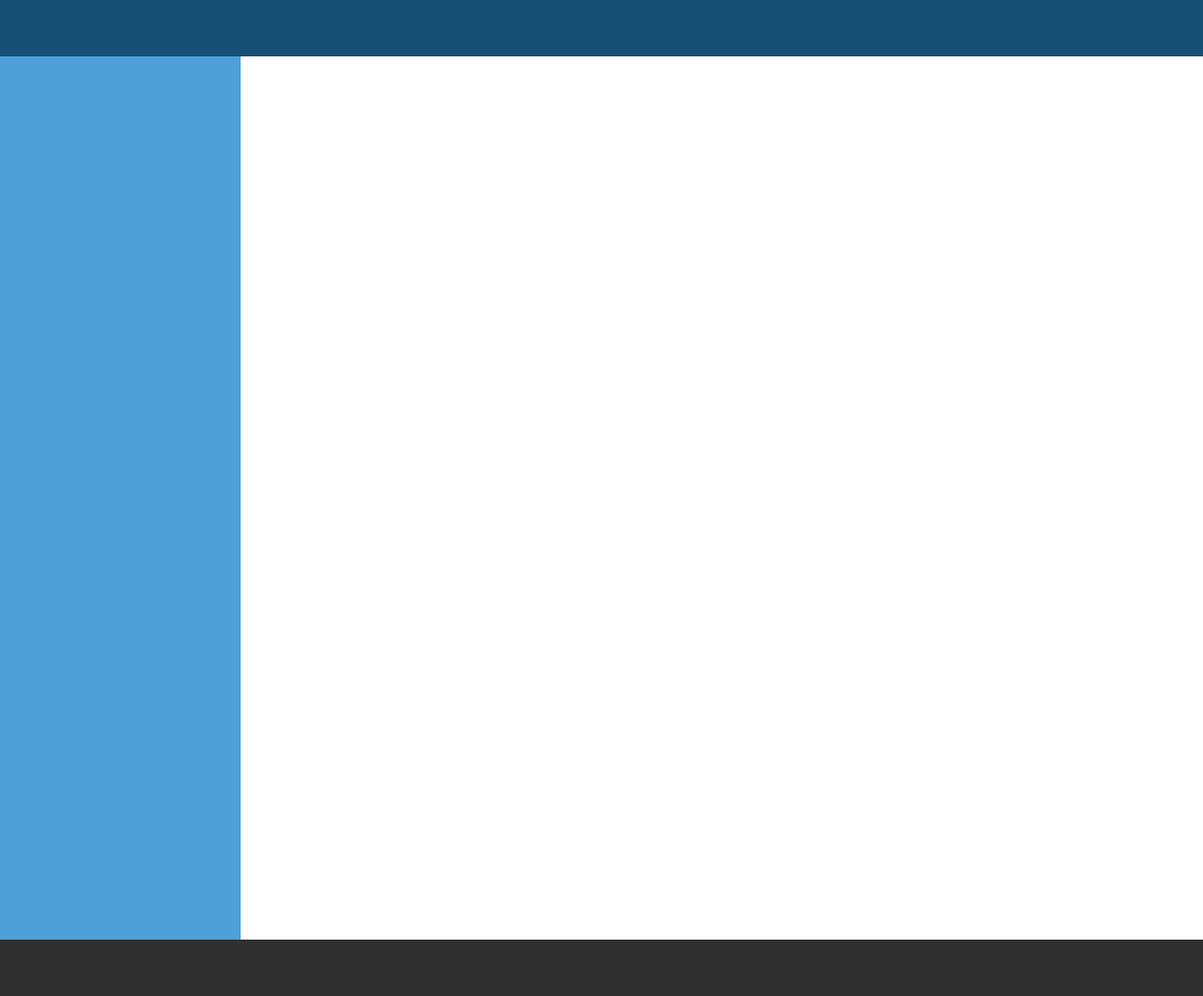
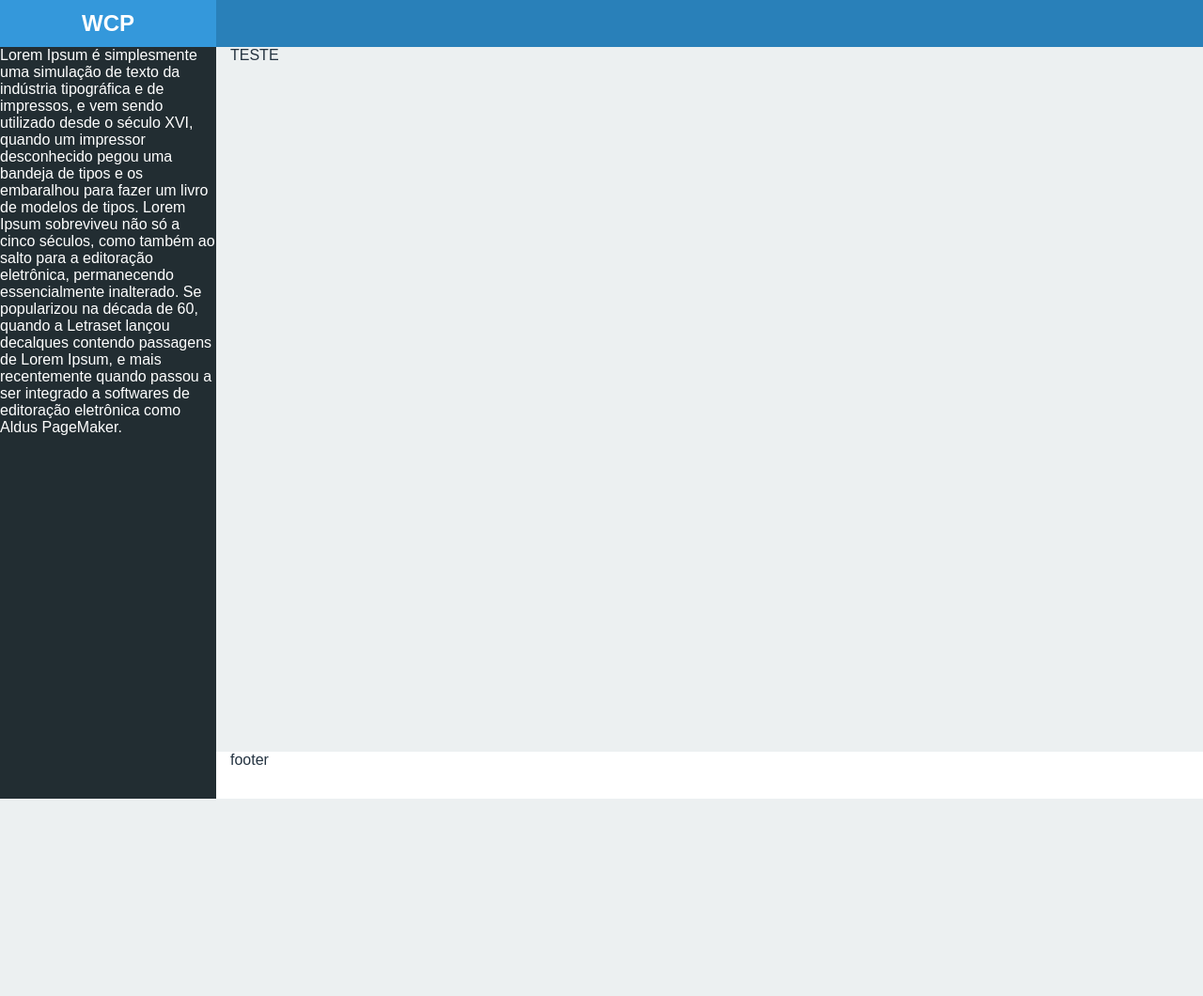
Before and after one commit to esdrasfranca/wcp, a PHP site: page /index.php in a window 1280 px wide. Shown: the whole page at 94% size. After the commit the page ends 850 px from the top, so only its background shows below. Run offline with PHP 8.4, Linux system fonts and the light colour scheme; tables that the repository leaves empty or names only in its code hold one stand-in row (values such as "Sample post").

Commit message:
Criação do layout

```diff
--- a/assets/css/template.css
+++ b/assets/css/template.css
@@ -1,9 +1,10 @@
+*{padding: 0; margin: 0;}
 body{
     margin: 0;
     font-family: Arial, sans-serif;
     font-size: 1em;
     padding: 0;
-    color: #000;
+    color: #243341;
     position: relative;
 }
 a{
@@ -12,27 +13,72 @@ a{
 }
 
 /*ESTRUTURA*/
-#header-container{
+.container{
     width: 100%;
-    height: 60px;
-    background-color: #184f75;
+    position: relative;
+    overflow: hidden;
 }
 
-#body-container{
-    width: 100%;
+/*HEADER*/
+.main-header{
+    position: relative;
+    max-width: 100%;
+    height: 50px;
+    background-color: #2980b9;
 }
 
-#footer{
-    width: 100%;
-    height: 60px;
-    background-color: #303030;
-    position: absolute;
-    left: 0;
-    bottom: 0;
+.logo{
+    width: 230px;
+    height: 50px;
+    box-sizing: border-box;
+    padding: 0 15px;
+    line-height: 50px;
+    text-align: center;
+    color: #fff;
+    background: #3498db;
+    float: left;
 }
 
-#menu-left{
-    width: 20%;
-    min-height: 1000px;
-    background-color: #4f9fd8;
+.menu-bar{
+    /*background: red;*/
+    box-sizing: border-box;
+    width: 100%;
+    height: 50px;
+    padding: 0 15px 0 245px;
+    line-height: 50px;
 }
+/*FIM HEADER*/
+
+/*SIDE BAR*/
+.main-sidebar{
+    position: relative;
+    width: 230px;
+    background-color: #222d32;
+    float: left;
+    min-height: 800px;
+}
+.sidebar{
+    box-sizing: border-box;
+    color: #fff;
+}
+
+/*CONTENT*/
+.main-content{
+    position: relative;
+    z-index: -1;
+    width: 100%;
+    background-color: #ecf0f1;
+    min-height: 800px;
+    padding: 0 0 0 245px;
+}
+
+/*FOOTER*/
+.main-footer{
+    position: absolute;
+    bottom: 0;
+    left: 0;
+    width: 100%;
+    height: 50px;
+    background-color: #fff;
+    padding-left: 245px;
+}
--- a/config.php
+++ b/config.php
@@ -8,7 +8,7 @@ $config = array();
 if (ENVIRONMENT == 'development') {
 
     $url = array(
-        "cont" => 'http://' . $_SERVER['HTTP_HOST'] . ':8080/wcp',
+        "cont" => 'http://' . $_SERVER['HTTP_HOST'] . '/wcp',
         "cas" => 'http://' . $_SERVER['HTTP_HOST'] . '/wcp',
     );
 
@@ -16,9 +16,9 @@ if (ENVIRONMENT == 'development') {
     $config['dbname'] = 'lojavirtual';
     $config['host'] = 'localhost';
     $config['user'] = 'root';
-    $config['passw'] = '';
+    $config['passw'] = 'admin';
     $config['root_dir'] = $_SERVER['DOCUMENT_ROOT'] . 'wcp';
-    $config['url'] = $url['cas'];
+    $config['url'] = $url['cont'];
 } else {
     $config['dbname'] = 'lojavirtual';
     $config['host'] = 'localhost';
--- a/views/template/template.php
+++ b/views/template/template.php
@@ -17,14 +17,28 @@ and open the template in the editor.
         <link rel="stylesheet" href="<?php echo $config['url']; ?>/assets/css/template.css"/>
     </head>
     <body>
-        <div id="header-container">
-            <div class="logo"></div>
-        </div><!--header-container-->
-        <div id="body-container">
-            <div id="menu-left"></div>
-            <div id="content"></div>
-        </div>
-        <div class="clear"></div>
-        <div id="footer"></div>
+        <div class="container">
+
+            <header class="main-header">
+                <section class="logo">
+                    <h1>WCP</h1>
+                </section><!--logo-->
+                <nav class="menu-bar"></nav><!--menu-bar-->
+            </header><!--main-header-->
+
+
+            <aside class="main-sidebar">
+                <section class="sidebar">
+                    <p>Lorem Ipsum é simplesmente uma simulação de texto da indústria tipográfica e de impressos, e vem sendo utilizado desde o século XVI, quando um impressor desconhecido pegou uma bandeja de tipos e os embaralhou para fazer um livro de modelos de tipos. Lorem Ipsum sobreviveu não só a cinco séculos, como também ao salto para a editoração eletrônica, permanecendo essencialmente inalterado. Se popularizou na década de 60, quando a Letraset lançou decalques contendo passagens de Lorem Ipsum, e mais recentemente quando passou a ser integrado a softwares de editoração eletrônica como Aldus PageMaker.</p>
+                </section><!--aside-->
+            </aside><!--main-sidebar-->
+
+            <div class="main-content">
+                <section class="content-header"></section><!--content-header-->
+                <section class="content">TESTE</section><!--content-->
+                <footer class="main-footer">footer</footer>
+            </div><!--main-content-->
+        </div><!-- container-->
+
     </body>
 </html>
```
